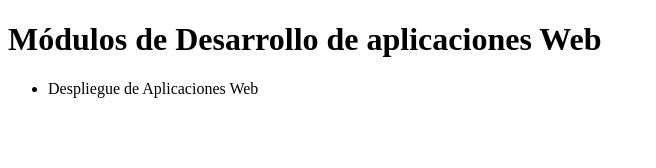
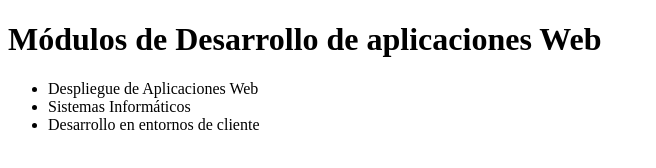
Before and after one commit to Ioke98/DawAct1_4, a plain HTML site: page index.html in a window 1280 px wide. Shown: the whole page, without its empty margins (0-656 px from the left). Drawn offline with Linux system fonts and the light colour scheme.

Commit message:
Prueba1.0

```diff
--- a/index.html
+++ b/index.html
@@ -10,6 +10,8 @@
     <h1>Módulos de Desarrollo de aplicaciones Web</h1>
     <ul>
         <li>Despliegue de Aplicaciones Web</li>
+        <li>Sistemas Informáticos</li>
+        <li>Desarrollo en entornos de cliente</li>
     </ul>
 </body>
 </html>
```
Also changed, not shown: assets/captura.png (added), 1 other file.
